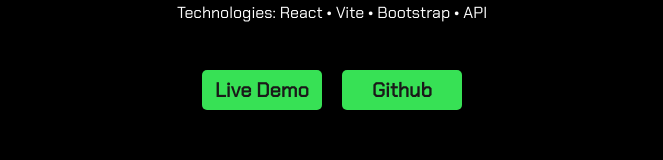
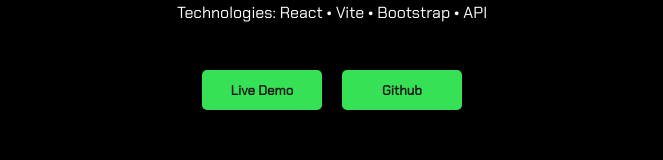
Before and after one commit to imanidev/portfolio-site, a React (Vite) app: page /portfolio in a window 1280 px wide. Shown: the part 564-724 px from the top of the page, without its empty margins (308-971 px from the left). Built offline with nearby package versions, Linux system fonts and the light colour scheme.

Commit message:
made buttons font-size to fit-to-content

```diff
--- a/src/App.css
+++ b/src/App.css
@@ -58,7 +58,7 @@ font-family: 'chakra petch';
   align-items: center;
   width: 120px;
   height: 40px;
-  font-size: 20px;
+  font-size: fit-content;
   border-radius: 5px;
   border: none;
   background-color: rgb(55, 225, 85);
@@ -303,6 +303,7 @@ nav ul {
   .chat-btn,
   .project-btn {
     margin: 10px 10px auto;
+    font-size: fit-content;
   }
 
   .pong-gif,
@@ -327,6 +328,7 @@ nav ul {
   .chat-btn,
   .project-btn {
     margin: 10px 10px auto;
+    font-size: fit-content;
   }
     .pong-gif,
     .dict-gif {
@@ -404,6 +406,7 @@ display: none;
       margin-left: 50px;
       margin-top: 5px;
       animation: none;
+      font-size: fit-content;
   }
 
     .home-btns-container {
```
